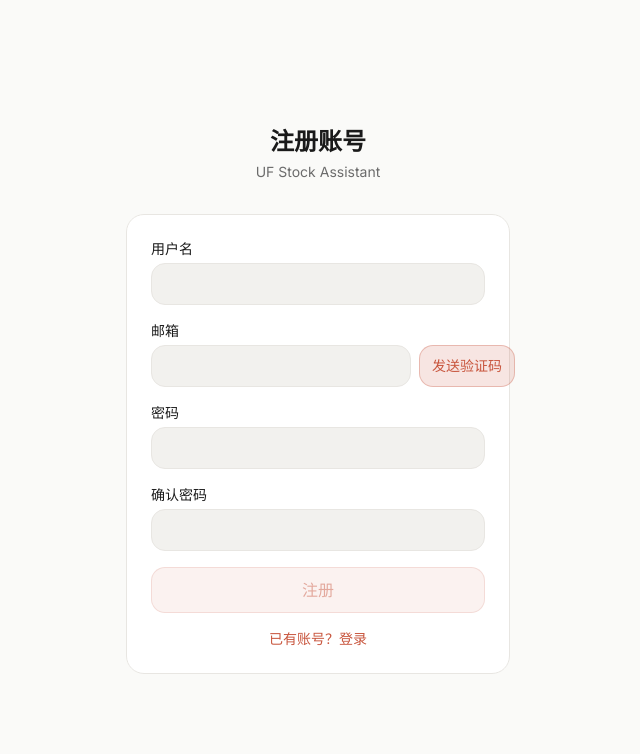
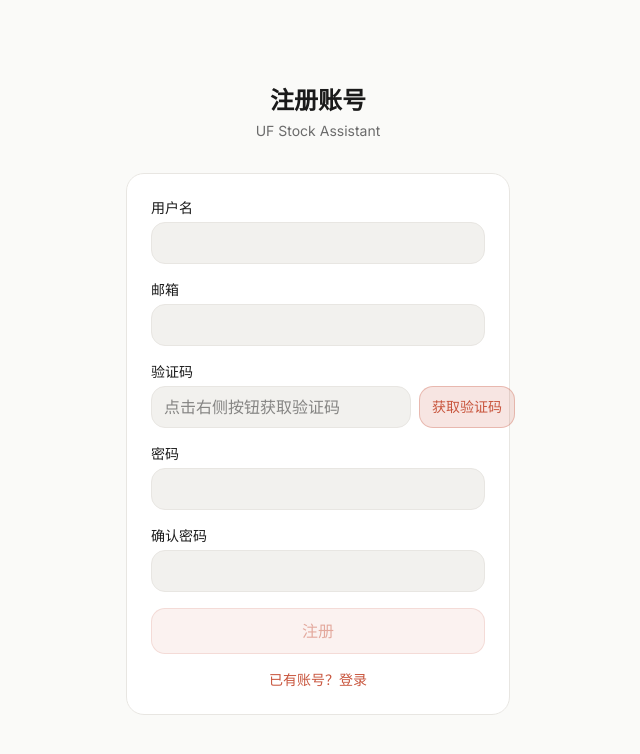
Before and after one commit to songscholar/uf_assistant, a React (Vite) app in the folder frontend/: page /register in a window 1280 px wide. Shown: the top 754 px of the page, without its empty margins (322-962 px from the left). Built offline with nearby package versions, Linux system fonts and the light colour scheme; the HTML template or start-up script is replaced by a standard one.

Commit message:
fix(frontend): 注册页面布局调整
- 邮箱单独一行
- 验证码输入框+获取验证码按钮一行，验证码始终可见
- 原条件渲染的验证码输入框改为始终显示，placeholder提示点击获取

```diff
--- a/frontend/src/pages/RegisterPage.tsx
+++ b/frontend/src/pages/RegisterPage.tsx
@@ -93,13 +93,26 @@ export default function RegisterPage() {
 
           <div>
             <label className="block text-sm font-medium text-text-primary mb-1">邮箱</label>
+            <input
+              type="email"
+              value={email}
+              onChange={e => setEmail(e.target.value)}
+              className="w-full px-3 py-2 rounded-lg bg-bg-secondary border border-border text-text-primary focus:outline-none focus:ring-2 focus:ring-accent/30 focus:border-accent transition-all duration-200"
+              required
+            />
+          </div>
+
+          <div>
+            <label className="block text-sm font-medium text-text-primary mb-1">验证码</label>
             <div className="flex gap-2">
               <input
-                type="email"
-                value={email}
-                onChange={e => setEmail(e.target.value)}
+                type="text"
+                value={code}
+                onChange={e => setCode(e.target.value)}
                 className="flex-1 px-3 py-2 rounded-lg bg-bg-secondary border border-border text-text-primary focus:outline-none focus:ring-2 focus:ring-accent/30 focus:border-accent transition-all duration-200"
                 required
+                maxLength={6}
+                placeholder="点击右侧按钮获取验证码"
               />
               <button
                 type="button"
@@ -110,7 +123,7 @@ export default function RegisterPage() {
                            active:scale-[0.985] active:bg-accent/35 active:translate-y-0
                            disabled:opacity-50 transition-all duration-200"
               >
-                {codeLoading ? '发送中...' : codeCooldown > 0 ? `${codeCooldown}s` : '发送验证码'}
+                {codeLoading ? '发送中...' : codeCooldown > 0 ? `${codeCooldown}s` : '获取验证码'}
               </button>
             </div>
           </div>
@@ -118,20 +131,6 @@ export default function RegisterPage() {
           {devCode && (
             <div className="text-xs text-text-secondary bg-bg-secondary rounded-lg px-3 py-2">
               {devCode}
-            </div>
-          )}
-          {codeSent && (
-            <div>
-              <label className="block text-sm font-medium text-text-primary mb-1">验证码</label>
-              <input
-                type="text"
-                value={code}
-                onChange={e => setCode(e.target.value)}
-                className="w-full px-3 py-2 rounded-lg bg-bg-secondary border border-border text-text-primary focus:outline-none focus:ring-2 focus:ring-accent/30 focus:border-accent transition-all duration-200"
-                required
-                maxLength={6}
-                placeholder="6位验证码"
-              />
             </div>
           )}
 
```
Also changed, not shown: 1 other file (tests, documents, lock files or other folders).
